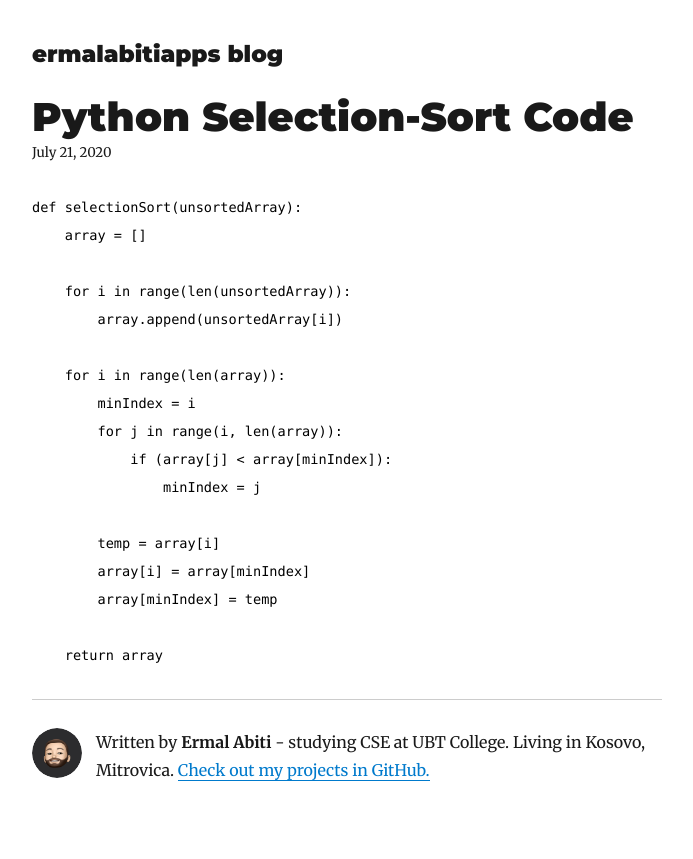
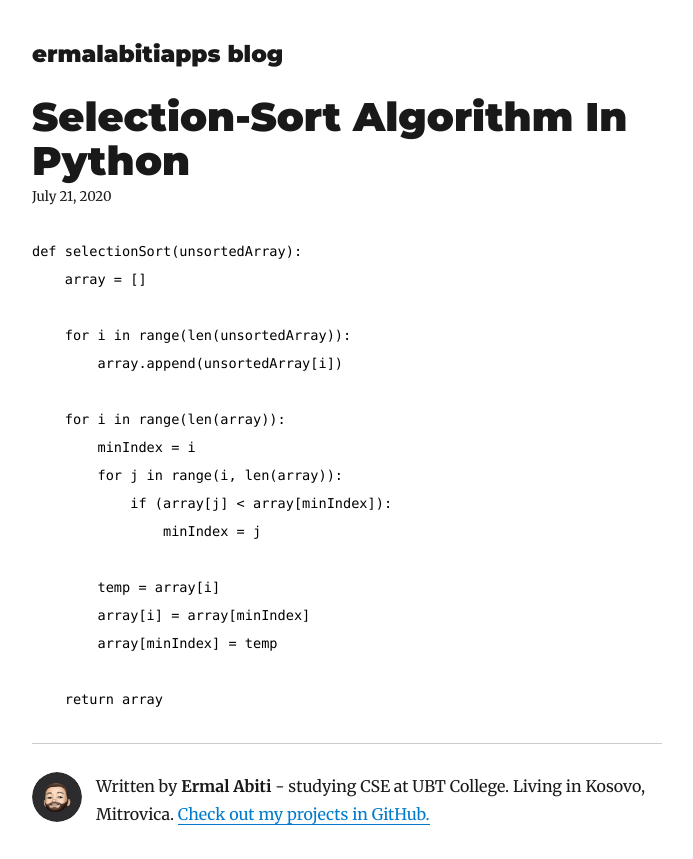
Before and after one commit to ermal-abiti/ermalabitiapps-blog, a Gatsby site: page /python-selection-sort-code/ in a window 1280 px wide. Shown: the top 859 px of the page, without its empty margins (293-986 px from the left). Built offline with nearby package versions, Linux system fonts and the light colour scheme; Gatsby itself is replaced by a stand-in of ours; some packages are replaced by stand-ins of ours; code samples lack their colours.

Commit message:
Update Blog “python-selection-sort-code”

````diff
--- a/content/blog/python-selection-sort-code.md
+++ b/content/blog/python-selection-sort-code.md
@@ -1,10 +1,8 @@
 ---
 path: python-selectionsort
 date: 2020-07-21T12:25:21.666Z
-title: Python Selection-Sort Code
+title: Selection-Sort Algorithm In Python
 ---
-
-
 ```python
 def selectionSort(unsortedArray):
 	array = []
````
